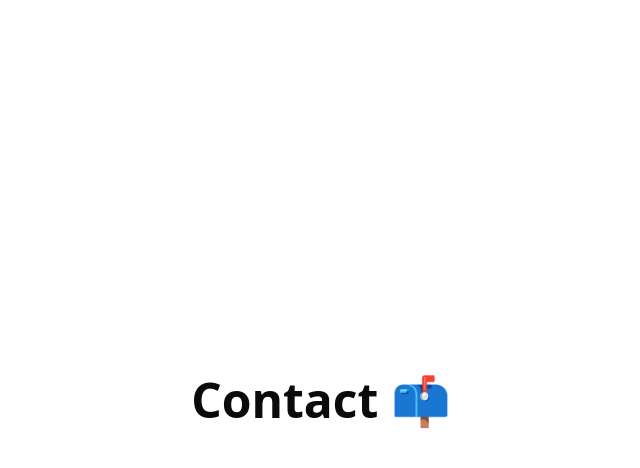
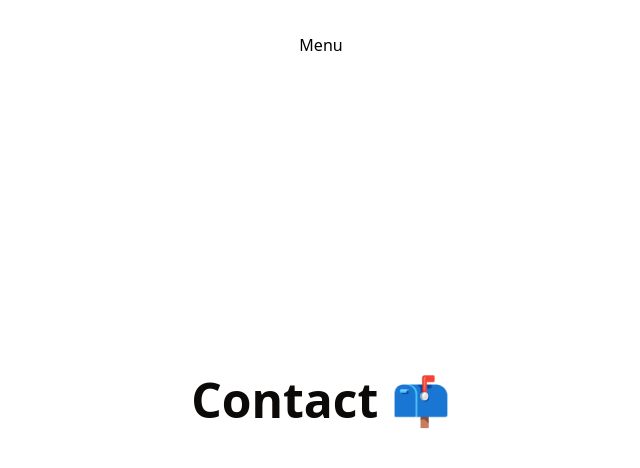
Before and after one commit to kbsi/todo_front, a Next.js app: page /contact in a window 1280 px wide. Shown: the top 468 px of the page, without its empty margins (319-959 px from the left). Built offline with nearby package versions, Linux system fonts and the light colour scheme.

Commit message:
refactor: restructure Contact component to include Navbar and improve layout

```diff
--- a/src/app/contact/page.tsx
+++ b/src/app/contact/page.tsx
@@ -1,9 +1,35 @@
-import React from "react";
+"use client";
+
+import React, { useState } from "react";
+import { HoveredLink, Menu, MenuItem, ProductItem } from "@/components/ui/navbar-menu";
+import { cn } from "@/lib/utils";
+import Link from "next/link";
 
 export default function Contact() {
     return (
-        <div className="flex justify-center items-center h-screen">
-        <h1 className="text-5xl font-bold">Contact 📫</h1>
+        <div className="relative w-full flex items-center justify-center">
+            <Navbar className="top-2" />
+            <div className="flex justify-center items-center h-screen">
+                <h1 className="text-5xl font-bold">Contact 📫</h1>
+            </div>
         </div>
-        );
-    }
+    );
+}
+
+function Navbar({ className }) {
+    const [active, setActive] = useState<string | null>(null);
+    return (
+        <div
+            className={cn("fixed top-10 inset-x-0 max-w-2xl mx-auto z-50", className)}
+        >
+            <Menu setActive={setActive}>
+                <MenuItem setActive={setActive} active={active} item="Menu">
+                    <div className="flex flex-col space-y-4 text-sm">
+                        <HoveredLink href="/">Todo list</HoveredLink>
+                        <HoveredLink href="/contact">Contact</HoveredLink>
+                    </div>
+                </MenuItem>
+            </Menu>
+        </div>
+    );
+}
```
